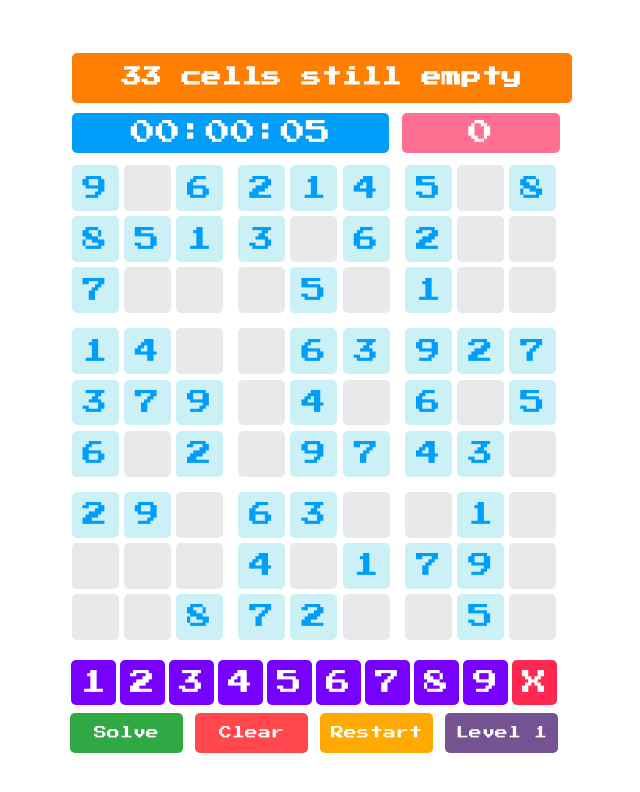
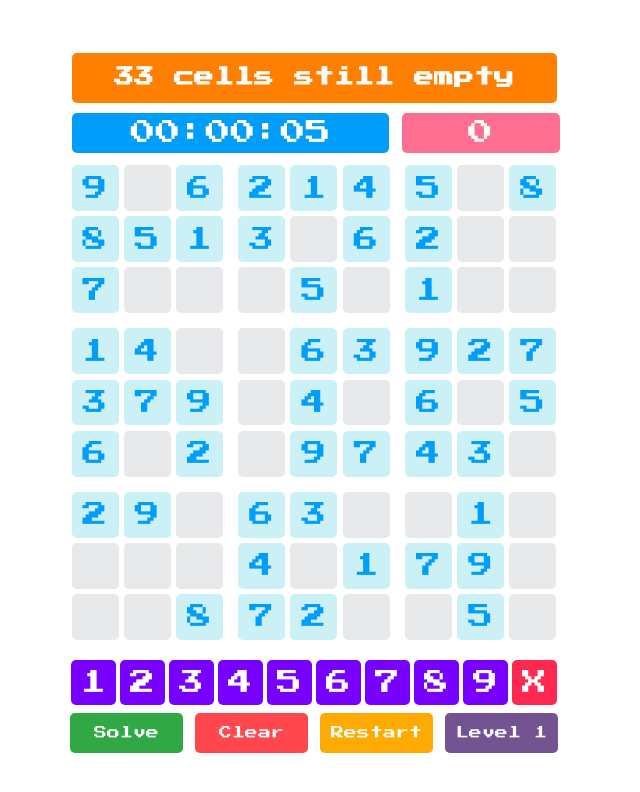
Before and after one commit to rahat-srijon/Sudoku_HTML_CSS_JS, a plain HTML site: page index.html in a window 1280 px wide. Shown: the whole page, without its empty margins (326-966 px from the left). Drawn offline with Linux system fonts and the light colour scheme.

Commit message:
added confused flex

```diff
--- a/sudoku.css
+++ b/sudoku.css
@@ -10,6 +10,8 @@
   padding: 0;
   box-sizing: border-box;
   font-family: 'Press Start 2P', cursive;
+  overflow-x: hidden;
+  overflow-y: hidden;
 }
 
 body {
@@ -25,6 +27,7 @@ body {
   width: 500px;
   height: auto;
   display: flex;
+  flex: 1 1 auto;
   justify-content: center;
   align-items: center;
   flex-direction: column;
@@ -158,13 +161,12 @@ body {
   justify-content: center;
   align-items: center;
   text-align: center;
-  width: 100%;
+  width: 485px;
   height: 40px;
   border-radius: 5px;
   line-height: 25px;
   margin-top: 10px;
   margin-bottom: 5px;
-  margin-left: 15px;
   user-select: none;
   background-color: #FF7F00;
   font-size: 20px;
```
